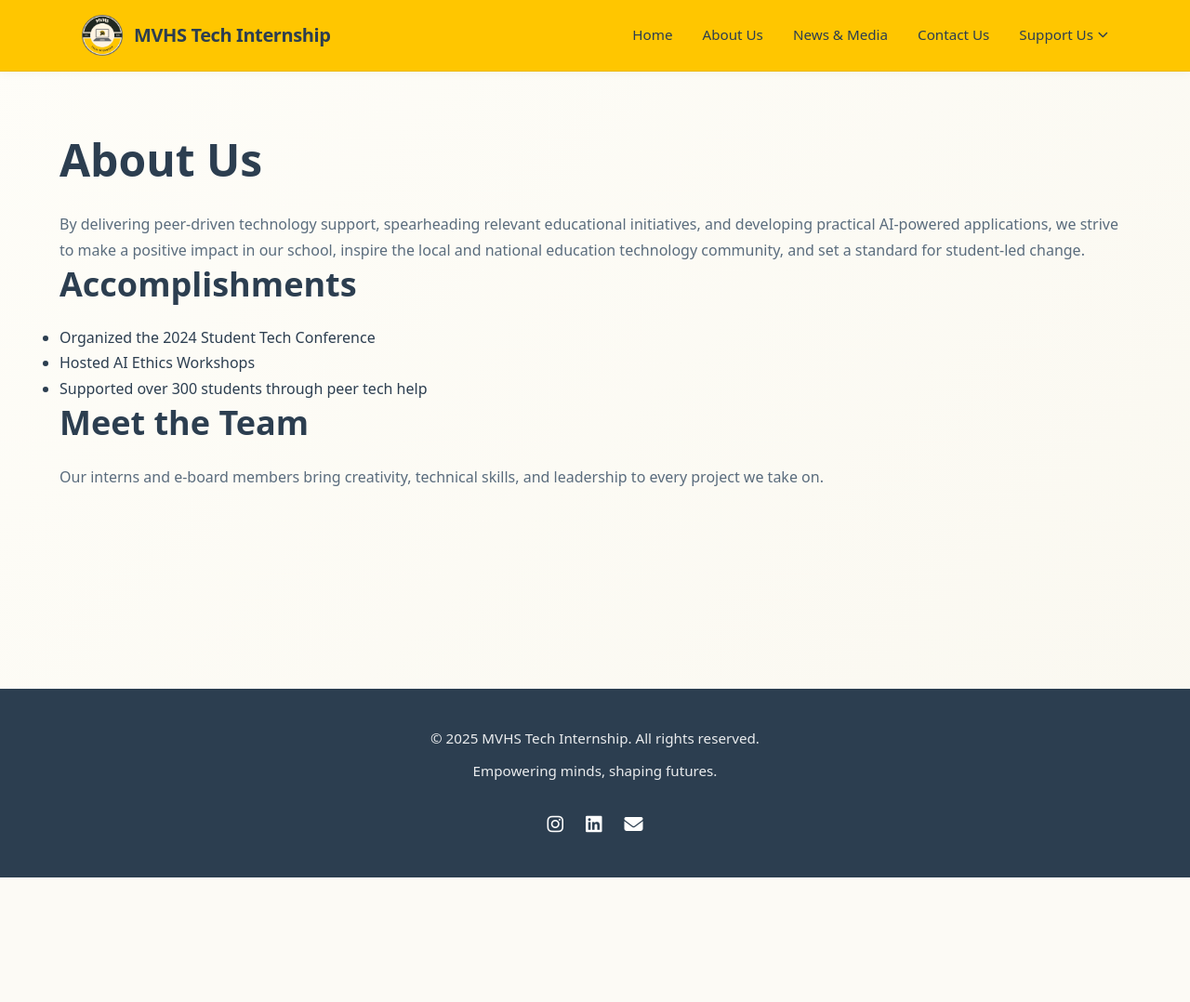
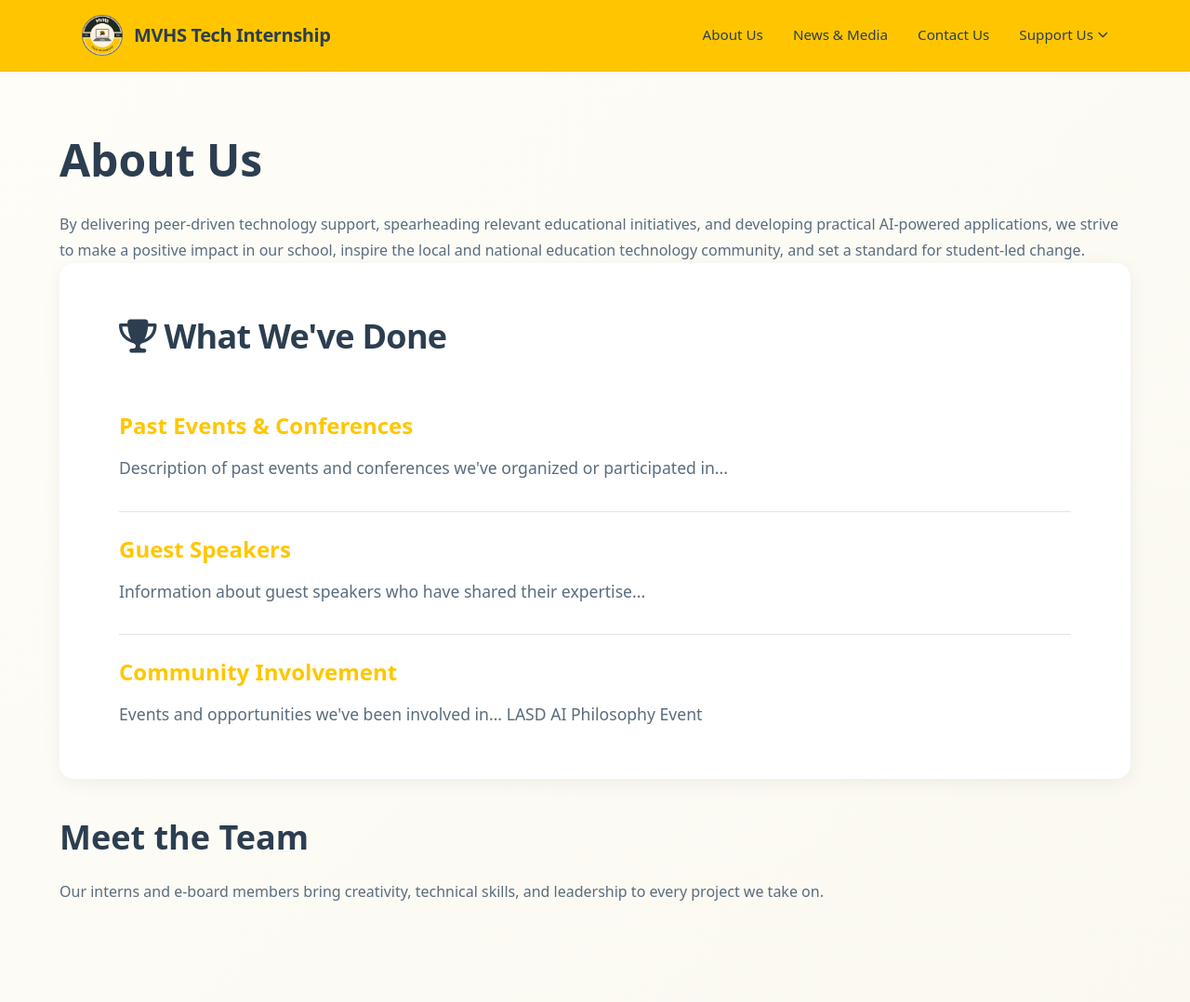
Before and after one commit to MVHS-Tech-Internship/tech-internship-website-main, a Flask app: page /about in a window 1280 px wide. Shown: the top 1078 px of the page at 93% size. Before the commit the page ends 944 px from the top, so only its background shows below. Run offline with Flask 3, Linux system fonts and the light colour scheme.

Commit message:
Updated home + about us page

```diff
--- a/static/css/style.css
+++ b/static/css/style.css
@@ -335,6 +335,25 @@ nav {
     font-size: 1.1rem;
     color: var(--text-light);
     line-height: 1.85;
+}
+
+.subsection {
+    margin-top: 2rem;
+    padding-top: 1.5rem;
+    border-top: 1px solid rgba(0, 0, 0, 0.1); /* Subtle divider */
+}
+
+.subsection:first-of-type {
+    border-top: none; /* Remove border from first subsection */
+}
+
+.subsection h3 {
+    margin-bottom: 1rem;
+    color: var(--primary-color); /* Or whatever your accent color is */
+}
+
+.subsection p {
+    line-height: 1.6;
 }
 
 .card-section {
--- a/templates/about.html
+++ b/templates/about.html
@@ -5,12 +5,27 @@
 <h1>About Us</h1>
 <p>By delivering peer-driven technology support, spearheading relevant educational initiatives, and developing practical AI-powered applications, we strive to make a positive impact in our school, inspire the local and national education technology community, and set a standard for student-led change.</p>
 
-<h2>Accomplishments</h2>
-<ul>
-    <li>Organized the 2024 Student Tech Conference</li>
-    <li>Hosted AI Ethics Workshops</li>
-    <li>Supported over 300 students through peer tech help</li>
-</ul>
+<section class="section-card">
+    <h2><i class="fa-solid fa-trophy"></i> What We've Done</h2>
+
+    <div class="subsection">
+        <h3>Past Events & Conferences</h3>
+        <p>Description of past events and conferences we've organized or participated in...</p>
+        <!-- TODO: add specific event details, images, or list items here -->
+    </div>
+
+    <div class="subsection">
+        <h3>Guest Speakers</h3>
+        <p>Information about guest speakers who have shared their expertise...</p>
+        <!-- TODO: add speaker details, photos, or testimonials here -->
+    </div>
+
+    <div class="subsection">
+        <h3>Community Involvement</h3>
+        <p>Events and opportunities we've been involved in... LASD AI Philosophy Event</p>
+        <!-- TODO: add community engagement details here -->
+    </div>
+</section>
 
 <h2>Meet the Team</h2>
 <p>Our interns and e-board members bring creativity, technical skills, and leadership to every project we take on.</p>
--- a/templates/base.html
+++ b/templates/base.html
@@ -20,7 +20,6 @@
                     </div>
                 </a>
                 <ul class="nav-links">
-                    <li><a href="/" class="{% if request.path == '/' %}active{% endif %}">Home</a></li>
                     <li><a href="/about" class="{% if request.path == '/' %}active{% endif %}">About Us</a></li>
                     <li><a href="/news" class="{% if request.path == '/' %}active{% endif %}">News & Media</a></li>
                     <li><a href="/contact" class="{% if request.path == '/' %}active{% endif %}">Contact Us</a></li>
--- a/templates/index.html
+++ b/templates/index.html
@@ -17,12 +17,12 @@
 </section>
 
 <section class="section-card">
-    <h2>Upcoming Events</h2>
+    <h2><i class="fa-solid fa-calendar"></i> Upcoming Events</h2>
     <p>Stay tuned for workshops, conferences, and tech initiatives happening soon! We'll be announcing exciting events and opportunities for students to get involved and expand their technical skills.</p>
 </section>
 
 <section class="section-card">
-    <h2>Our Mission</h2>
+    <h2><i class="fa-solid fa-rocket"></i> Our Mission</h2>
     <p>By delivering peer-driven technology support, spearheading relevant educational initiatives, and developing practical AI-powered applications, we strive to make a positive impact in our school, inspire the local and national education technology community, and set a standard for student-led change.</p>
 </section>
 
```
